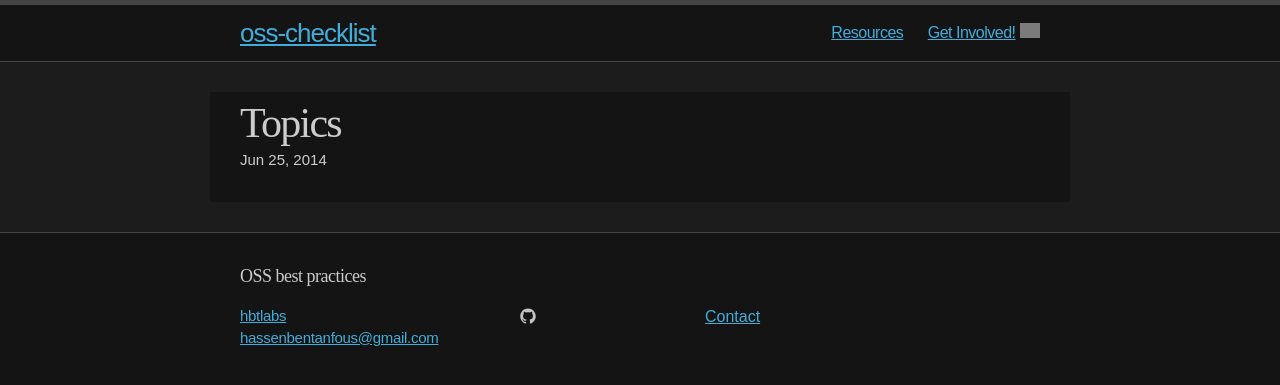
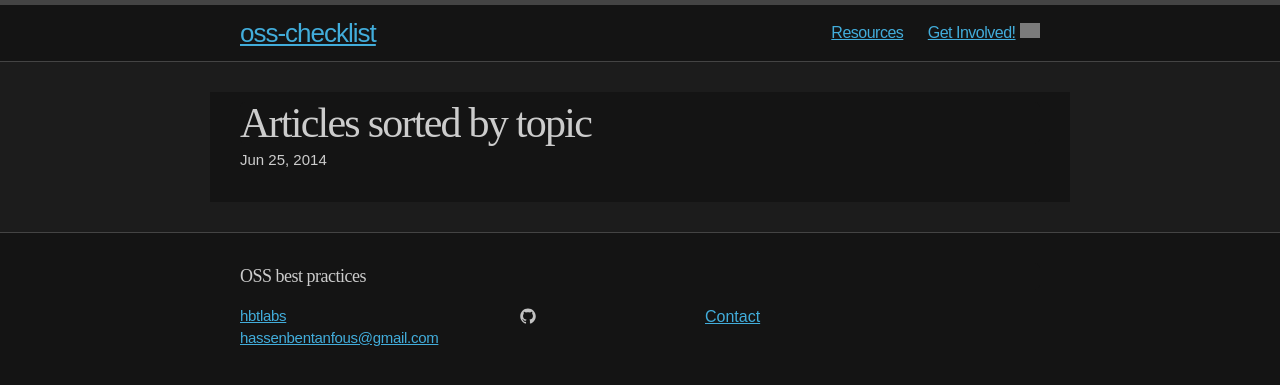
Before and after one commit to hbt/oss-checklist, a Jekyll site: the page built from _posts/resources/2014-06-25-topics.md, in a window 1280 px wide. Shown: the top 385 px of the page. Built offline with Jekyll 4.4.1, drawn with Linux system fonts in a browser that asks for light colours; grey boxes are pictures that could not be loaded.

Commit message:
skeleton

```diff
--- a/_posts/resources/2014-06-25-topics.md
+++ b/_posts/resources/2014-06-25-topics.md
@@ -1,4 +1,4 @@
 ---
 layout: post
-title:  "Topics"
+title:  "Articles sorted by topic"
 ---
```
Also changed, not shown: _posts/resources/2014-06-25-quotes.md (added, +4 -0 lines).
